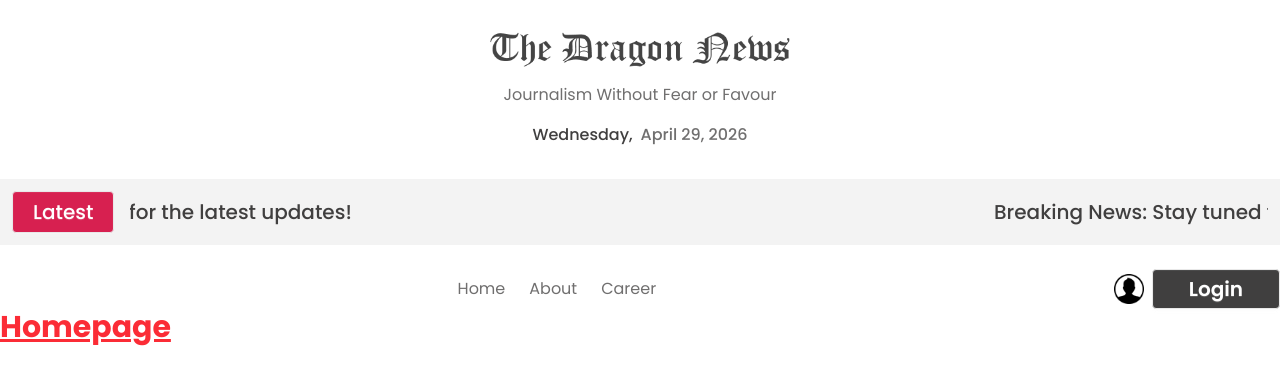
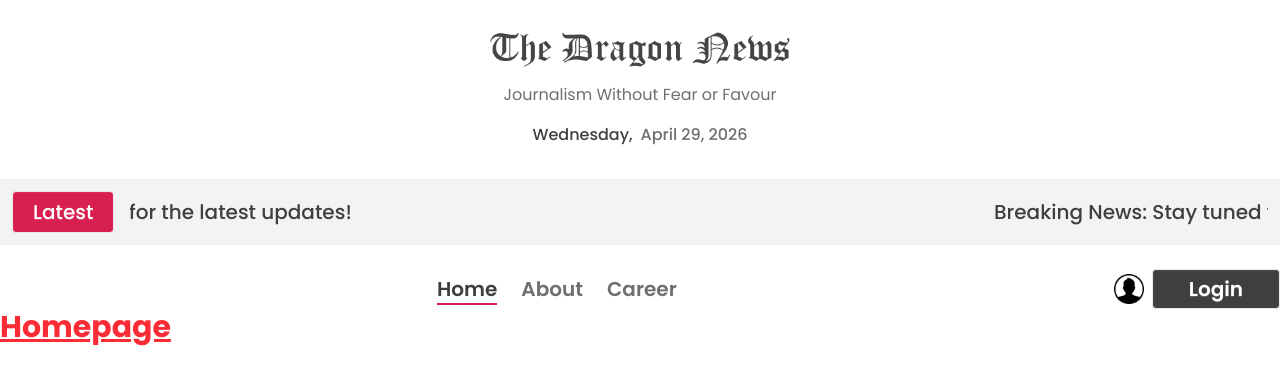
Before and after one commit to fardinfaruk-bd/Dragon-News-Next, a Next.js app: page / in a window 1280 px wide. Shown: the top 384 px of the page. Built offline with nearby package versions, Linux system fonts and the light colour scheme.

Commit message:
Implement Marquee & Design Navbar

```diff
--- /dev/null
+++ b/src/components/shared/NavLink.jsx
@@ -0,0 +1,18 @@
+"use client"
+import { is } from 'date-fns/locale';
+import Link from 'next/link';
+import { usePathname } from 'next/navigation';
+import React from 'react';
+
+const NavLink = ({href, children}) => {
+    const pathname = usePathname();
+    console.log("Pathname is", pathname);
+    const isActive = pathname === href;
+    return (
+        <Link href={href} className={`font-semibold text-xl ${isActive ? "text-[#403F3F] border-b-2 border-[#D72050]"  : "text-[#706F6F]"}`}>
+            {children}
+        </Link>
+    );
+};
+
+export default NavLink;
--- a/src/components/shared/Navbar.jsx
+++ b/src/components/shared/Navbar.jsx
@@ -2,6 +2,7 @@ import Image from 'next/image';
 import Link from 'next/link';
 import React from 'react';
 import AvatarImage from "@/assets/user.png"
+import NavLink from './NavLink';
 
 const Navbar = () => {
     return (
@@ -10,9 +11,9 @@ const Navbar = () => {
 
             </div>
             <ul className=' flex gap-6 text-[#706F6F]'>
-                <li><Link href="/">Home</Link></li>
-                <li><Link href="/about">About</Link></li>
-                <li><Link href="/career">Career</Link></li>
+                <li><NavLink href="/">Home</NavLink></li>
+                <li><NavLink href="/about">About</NavLink></li>
+                <li><NavLink href="/career">Career</NavLink></li>
             </ul>
             <div className='flex gap-2 justify-center items-center'>
                 <Image src={AvatarImage} width={30} height={30} alt='User Avatar'/>
```
